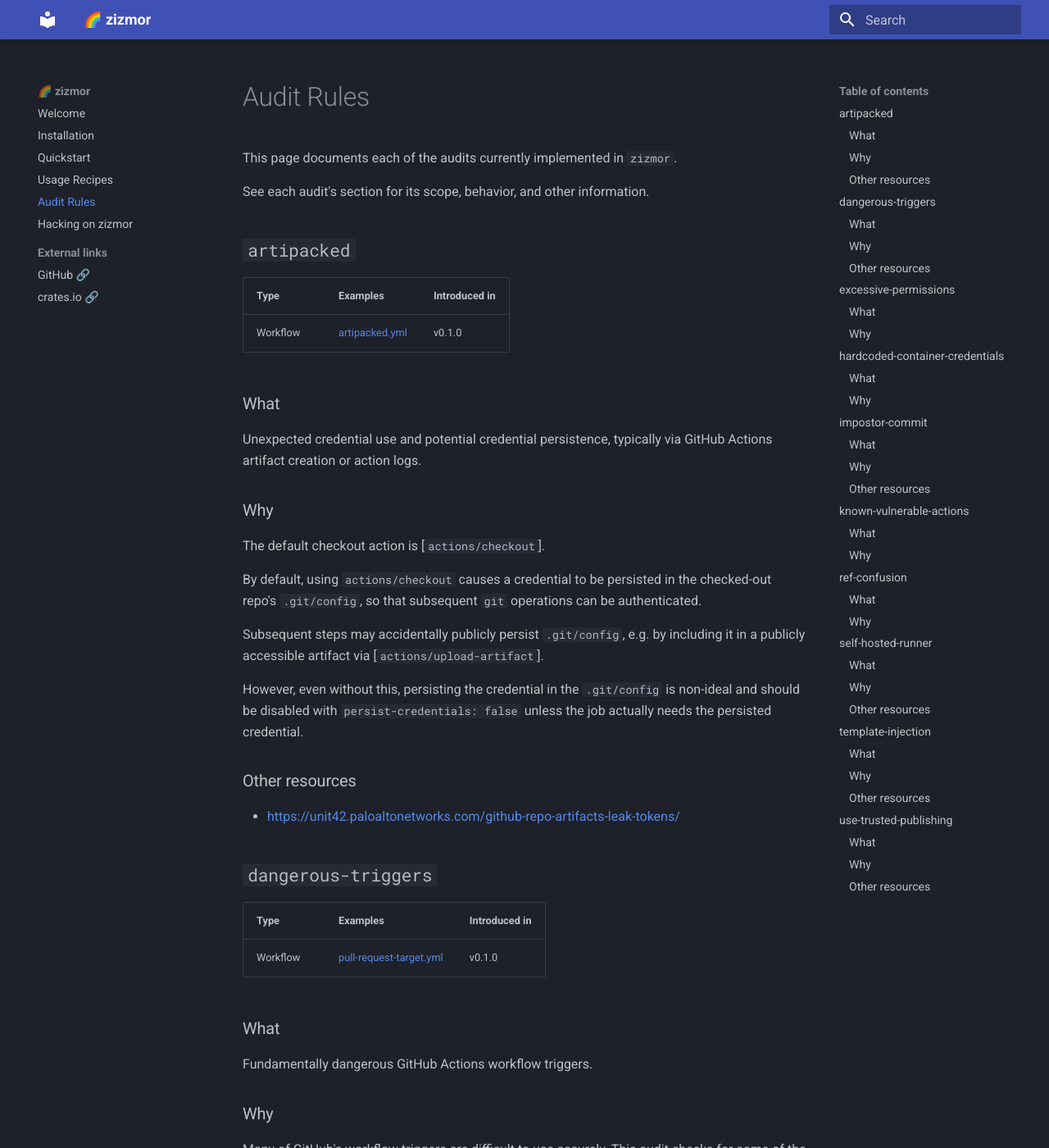
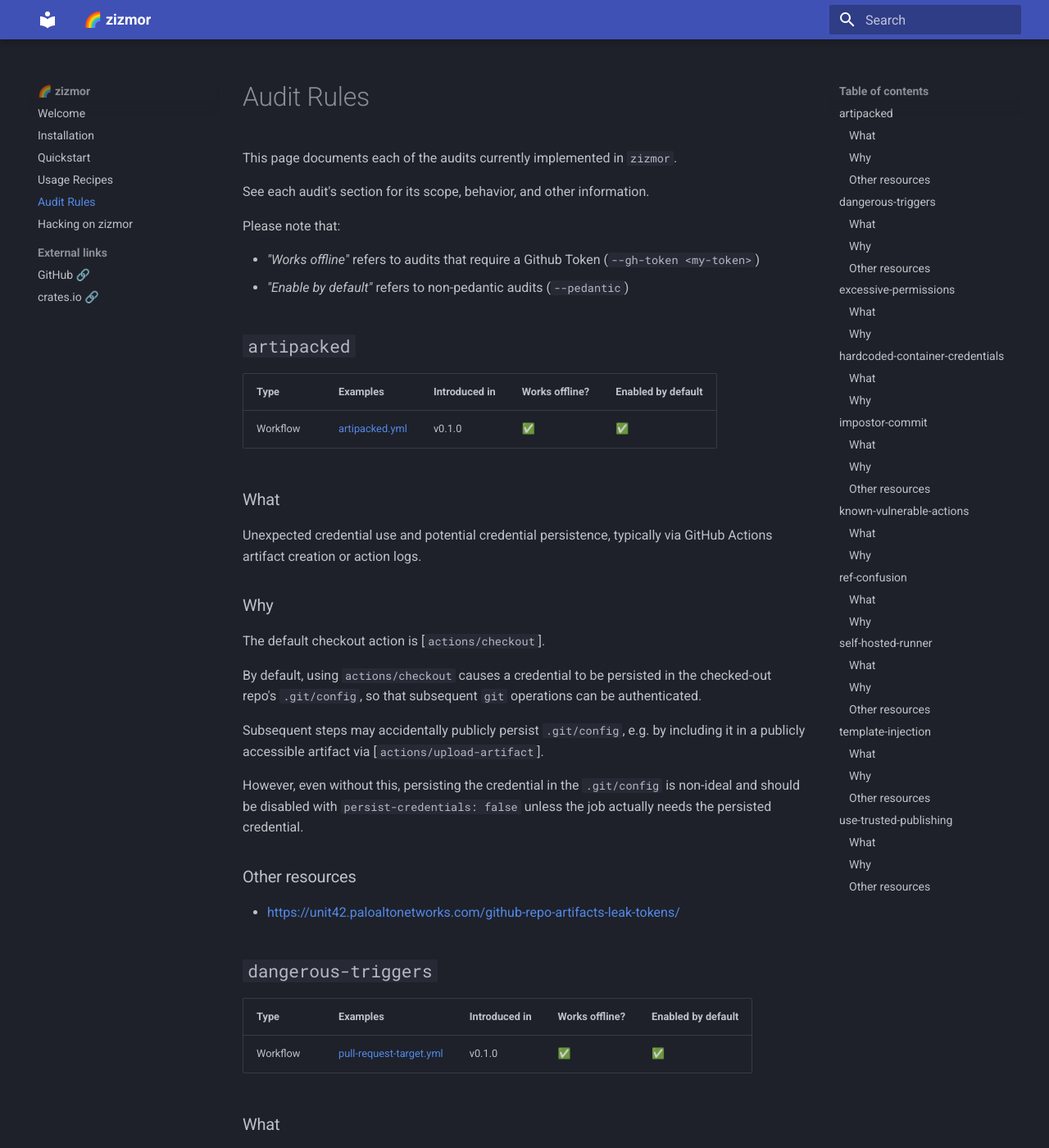
Before and after one commit to zizmorcore/zizmor, an MkDocs documentation site: the page built from docs/audits.md, in a window 1280 px wide and 1400 px high. Shown: the whole window at 82% size. Built offline with MkDocs 1.6.1 and Material for MkDocs 9.7.7, drawn with Linux system fonts in a browser that asks for light colours; some of the changed text lies outside the part shown.

Commit message:
docs: explains execution requirements for all available audits

```diff
--- a/docs/audits.md
+++ b/docs/audits.md
@@ -4,11 +4,16 @@ This page documents each of the audits currently implemented in `zizmor`.
 
 See each audit's section for its scope, behavior, and other information.
 
+Please note that:
+
+- _"Works offline"_ refers to audits that require a Github Token (`--gh-token <my-token>`)
+- _"Enable by default"_ refers to non-pedantic audits (`--pedantic`)
+
 ## `artipacked`
 
-| Type | Examples | Introduced in |
-| ---- | -------- | ------------- |
-| Workflow | [artipacked.yml] | v0.1.0 |
+| Type     | Examples         | Introduced in | Works offline?  | Enabled by default |
+|----------|------------------|---------------|----------------|--------------------|
+| Workflow  | [artipacked.yml] | v0.1.0        | ✅             | ✅                 |
 
 [artipacked.yml]: https://github.com/woodruffw/gha-hazmat/blob/main/.github/workflows/artipacked.yml
 
@@ -42,9 +47,9 @@ the job actually needs the persisted credential.
 
 ## `dangerous-triggers`
 
-| Type | Examples | Introduced in |
-| ---- | -------- | ------------- |
-| Workflow | [pull-request-target.yml] | v0.1.0 |
+| Type     | Examples                  | Introduced in | Works offline?  | Enabled by default |
+|----------|---------------------------|---------------|----------------|--------------------|
+| Workflow  | [pull-request-target.yml] | v0.1.0        | ✅             | ✅                 |
 
 [pull-request-target.yml]: https://github.com/woodruffw/gha-hazmat/blob/main/.github/workflows/pull-request-target.yml
 
@@ -72,9 +77,9 @@ fork.
 
 ## `excessive-permissions`
 
-| Type | Examples | Introduced in |
-| ---- | -------- | ------------- |
-| Workflow | [excessive-permissions.yml] | v0.1.0 |
+| Type     | Examples                    | Introduced in | Works offline?  | Enabled by default |
+|----------|-----------------------------|---------------|----------------|--------------------|
+| Workflow  | [excessive-permissions.yml] | v0.1.0        | ✅             | ✅                 |
 
 [excessive-permissions.yml]: https://github.com/woodruffw/gha-hazmat/blob/main/.github/workflows/excessive-permissions.yml
 
@@ -91,9 +96,9 @@ all jobs inherit those permissions.
 
 ## `hardcoded-container-credentials`
 
-| Type | Examples | Introduced in |
-| ---- | -------- | ------------- |
-| Workflow | [hardcoded-credentials.yml] | v0.1.0 |
+| Type     | Examples                    | Introduced in | Works offline?  | Enabled by default |
+|----------|-----------------------------|---------------|----------------|--------------------|
+| Workflow  | [hardcoded-credentials.yml] | v0.1.0        | ✅             | ✅                 |
 
 [hardcoded-credentials.yml]: https://github.com/woodruffw/gha-hazmat/blob/main/.github/workflows/hardcoded-credentials.yml
 
@@ -108,9 +113,9 @@ Hardcoding credentials is bad.
 
 ## `impostor-commit`
 
-| Type | Examples | Introduced in |
-| ---- | -------- | ------------- |
-| Workflow | [impostor-commit.yml] | v0.1.0 |
+| Type     | Examples              | Introduced in | Works offline?  | Enabled by default |
+|----------|-----------------------|---------------|----------------|--------------------|
+| Workflow  | [impostor-commit.yml] | v0.1.0        | ❌             | ✅                 |
 
 [impostor-commit.yml]: https://github.com/woodruffw/gha-hazmat/blob/main/.github/workflows/impostor-commit.yml
 
@@ -133,9 +138,9 @@ to surreptitiously introduce a backdoored action into a victim's workflows(s).
 
 ## `known-vulnerable-actions`
 
-| Type | Examples | Introduced in |
-| ---- | -------- | ------------- |
-| Workflow | [known-vulnerable-actions.yml] | v0.1.0 |
+| Type     | Examples                       | Introduced in | Works offline?  | Enabled by default |
+|----------|--------------------------------|---------------|----------------|--------------------|
+| Workflow  | [known-vulnerable-actions.yml] | v0.1.0        | ❌             | ✅                 |
 
 [known-vulnerable-actions.yml]: https://github.com/woodruffw/gha-hazmat/blob/main/.github/workflows/known-vulnerable-actions.yml
 
@@ -158,9 +163,9 @@ You shouldn't use actions with known vulnerabilities.
 
 ## `ref-confusion`
 
-| Type | Examples | Introduced in |
-| ---- | -------- | ------------- |
-| Workflow | [ref-confusion.yml] | v0.1.0 |
+| Type     | Examples            | Introduced in | Works offline?  | Enabled by default |
+|----------|---------------------|---------------|----------------|--------------------|
+| Workflow  | [ref-confusion.yml] | v0.1.0        | ❌             | ✅                 |
 
 [ref-confusion.yml]: https://github.com/woodruffw/gha-hazmat/blob/main/.github/workflows/ref-confusion.yml
 
@@ -180,9 +185,9 @@ pre-existing consumers of that action without having to modify those consumers.
 
 ## `self-hosted-runner`
 
-| Type | Examples | Introduced in |
-| ---- | -------- | ------------- |
-| Workflow | [self-hosted.yml] | v0.1.0 |
+| Type     | Examples            | Introduced in | Works offline?  | Enabled by default |
+|----------|---------------------|---------------|----------------|--------------------|
+| Workflow  | [ref-confusion.yml] | v0.1.0        | ✅             | ❌                 |
 
 [self-hosted.yml]: https://github.com/woodruffw/gha-hazmat/blob/main/.github/workflows/self-hosted.yml
 
@@ -202,12 +207,11 @@ GitHub does not recommend their use in public repositories.
 
 ## `template-injection`
 
-| Type | Examples | Introduced in |
-| ---- | -------- | ------------- |
-| Workflow | [template-injection.yml] | v0.1.0 |
+| Type     | Examples                 | Introduced in | Works offline?  | Enabled by default |
+|----------|--------------------------|---------------|----------------|--------------------|
+| Workflow  | [template-injection.yml] | v0.1.0        | ✅             | ✅                 |
 
 [template-injection.yml]: https://github.com/woodruffw/gha-hazmat/blob/main/.github/workflows/template-injection.yml
-
 
 ### What
 
@@ -230,9 +234,9 @@ a new issue title).
 
 ## `use-trusted-publishing`
 
-| Type | Examples | Introduced in |
-| ---- | -------- | ------------- |
-| Workflow | [pypi-manual-credential.yml] | v0.1.0 |
+| Type     | Examples                     | Introduced in | Works offline?  | Enabled by default |
+|----------|------------------------------|---------------|----------------|--------------------|
+| Workflow  | [pypi-manual-credential.yml] | v0.1.0        | ✅             | ✅                 |
 
 [pypi-manual-credential.yml]: https://github.com/woodruffw/gha-hazmat/blob/main/.github/workflows/pypi-manual-credential.yml
 
```
